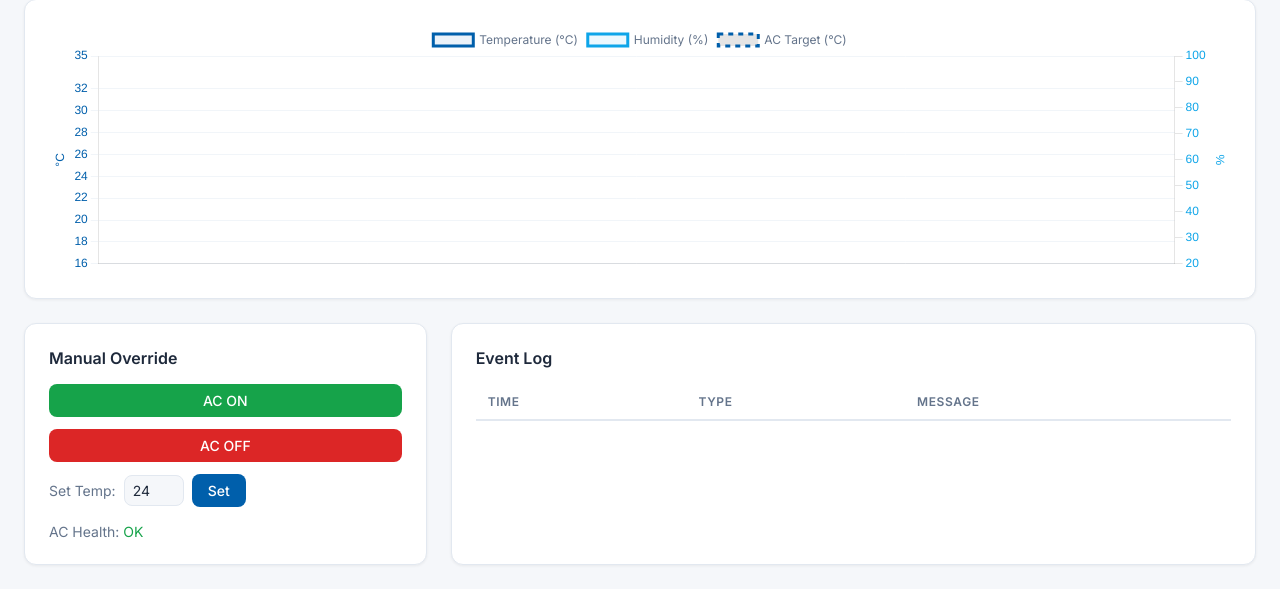
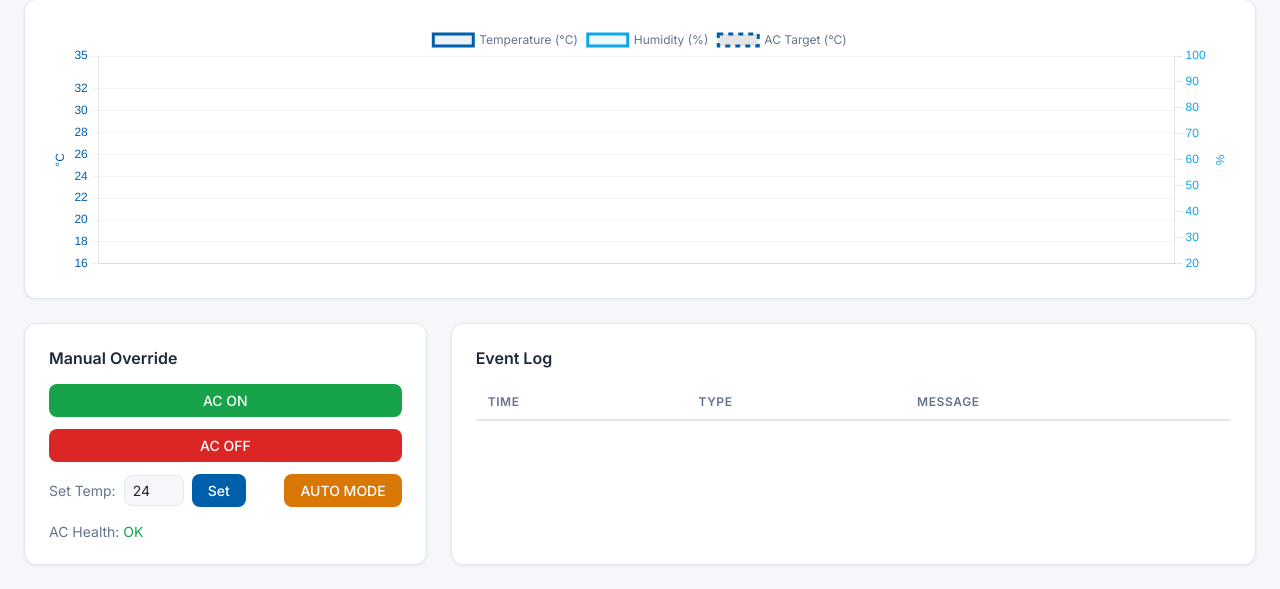
Before and after one commit to r-ediewitsch/iot-smart-office, a Flask app: page / in a window 1280 px wide. Shown: the part 277-866 px from the top of the page. Run offline with Flask 3, Linux system fonts and the light colour scheme; data that the repository does not hold is empty.

Commit message:
Added manual override handler

```diff
--- a/dashboard/routes/api.py
+++ b/dashboard/routes/api.py
@@ -156,6 +156,14 @@ def override():
                 "action": "set_temp",
                 "message": f"Manual override: Set temp to {temp}°C"
             }), 200
+        elif action == 'set_auto':
+            insert_event('MANUAL_OVERRIDE', 'Manual override: Return to automatic mode')
+            publish_command({"action": "SET_AUTO"})
+            return jsonify({
+                "status": "ok",
+                "action": "set_auto",
+                "message": "Return to automatic mode"
+            }), 200
         else:
             return jsonify({"error": "Invalid action"}), 400
     except Exception as e:
--- a/dashboard/static/css/style.css
+++ b/dashboard/static/css/style.css
@@ -219,6 +219,12 @@ header h1 {
 .temp-control {
     display: flex;
     align-items: center;
+    justify-content: space-between;
+}
+
+.temp-control-left {
+    display: flex;
+    align-items: center;
     gap: 0.5rem;
 }
 
@@ -245,6 +251,15 @@ header h1 {
 
 .btn-set-temp:hover {
     background: var(--accent-primary-hover);
+}
+
+.btn-set-auto {
+    background: var(--accent-amber);
+    color: white;
+}
+
+.btn-set-auto:hover {
+    background: #b45309;
 }
 
 .ac-health {
--- a/dashboard/static/js/dashboard.js
+++ b/dashboard/static/js/dashboard.js
@@ -248,6 +248,15 @@ document.getElementById('btn-set-temp').addEventListener('click', async () => {
     }
 });
 
+document.getElementById('btn-set-auto').addEventListener('click', async () => {
+    await fetch('/api/override', {
+        method: 'POST',
+        headers: { 'Content-Type': 'application/json' },
+        body: JSON.stringify({ action: 'set_auto' })
+    });
+    fetchEventLog();
+});
+
 setInterval(fetchLiveStatus, LIVE_POLL_MS);
 setInterval(fetchEventLog, EVENT_POLL_MS);
 
--- a/dashboard/templates/dashboard.html
+++ b/dashboard/templates/dashboard.html
@@ -61,9 +61,12 @@
                     <button id="btn-ac-on" class="btn btn-ac-on">AC ON</button>
                     <button id="btn-ac-off" class="btn btn-ac-off">AC OFF</button>
                     <div class="temp-control">
-                        <label for="set-temp">Set Temp:</label>
-                        <input type="number" id="set-temp" min="18" max="30" value="24">
-                        <button id="btn-set-temp" class="btn btn-set-temp">Set</button>
+                        <div class="temp-control-left">
+                            <label for="set-temp">Set Temp:</label>
+                            <input type="number" id="set-temp" min="18" max="30" value="24">
+                            <button id="btn-set-temp" class="btn btn-set-temp">Set</button>
+                        </div>
+                        <button id="btn-set-auto" class="btn btn-set-auto">AUTO MODE</button>
                     </div>
                 </div>
                 <div class="ac-health">
```
Also changed, not shown: 3 other files.
